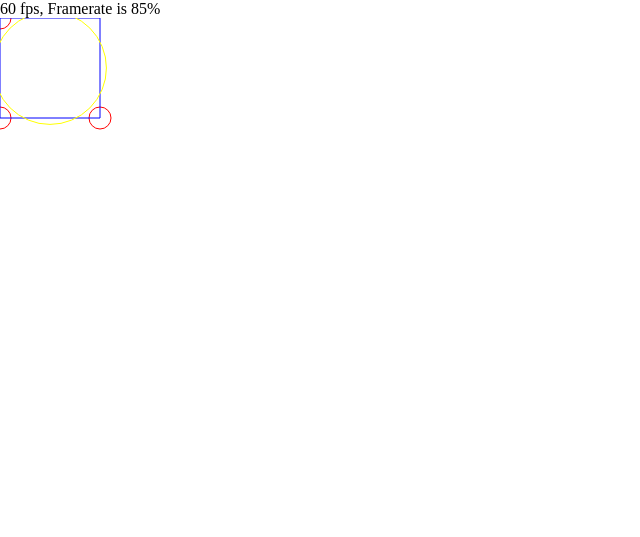
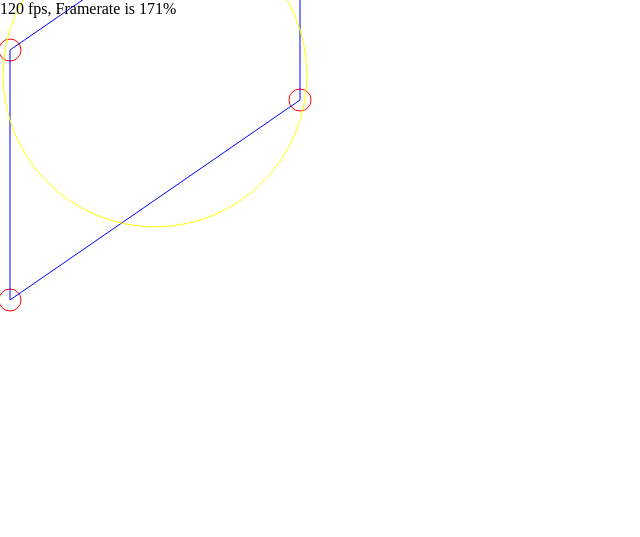
Before and after one commit to nonmanifold/3points, a website built with webpack: page build/index.html in a window 1280 px wide. Shown: the whole page, without its empty margins (0-640 px from the left). Built offline with nearby package versions, Linux system fonts and the light colour scheme.

Commit message:
fill page with canvas

```diff
--- a/src/canvas.js
+++ b/src/canvas.js
@@ -8,8 +8,13 @@ export default class Canvas {
             return
         }
         this.ctx = this.canvas.getContext('2d')
-        this.w = this.canvas.width
-        this.h = this.canvas.height
+
+        this.setDimensions(this.canvas.width, this.canvas.height)
+    }
+
+    setDimensions = (width, height) => {
+        this.w = width
+        this.h = height
     }
 
     clear = () => {
--- a/src/main.js
+++ b/src/main.js
@@ -5,15 +5,23 @@ import Renderer from './renderer'
 import Transform2D from './transform2d'
 import Scene from './scene'
 import Shape from './shape'
-const canvas = new Canvas(document.getElementById('canvas'))
+const canvasElm=document.getElementById('canvas')
+const canvas = new Canvas(canvasElm)
 const scene = new Scene()
 const view = new Viewport(scene, canvas, new Transform2D())
 const render = new Renderer(view)
 render.start()
 
 const shape = new Shape()
-shape.addPoint(new Point2(0, 0))
-shape.addPoint(new Point2(0, 100))
-shape.addPoint(new Point2(100, 100))
+shape.addPoint(new Point2(10, 50))
+shape.addPoint(new Point2(10, 300))
+shape.addPoint(new Point2(300, 100))
 
 scene.add(shape)
+updateCanvasDimensions()
+window.addEventListener('resize', updateCanvasDimensions)
+function updateCanvasDimensions() {
+    canvasElm.width=window.innerWidth
+    canvasElm.height=window.innerHeight
+    canvas.setDimensions(canvasElm.width, canvasElm.height)
+}
--- a/src/renderer.js
+++ b/src/renderer.js
@@ -1,12 +1,10 @@
 const FPS = 70.0
-const FRAME_DURATION = 1000.0 / FPS
 
 export  default class Renderer {
     frame_count = 0
     fps_timer = null
     fps = null
     updateId = null
-    previousDelta = 0
 
     constructor (viewport) {
         this.viewport = viewport
@@ -22,16 +20,8 @@ export  default class Renderer {
     processFrame = (currentDelta) => {
         this.updateId = window.requestAnimationFrame(this.processFrame)
 
-        const delta = currentDelta - this.previousDelta
-
-        if (delta < FRAME_DURATION) {
-            return // drop frame
-        }
-
         this.viewport.render()
         this.frame_count ++
-
-        this.previousDelta = currentDelta
     }
 
 
```
Also changed, not shown: build/index.html.
